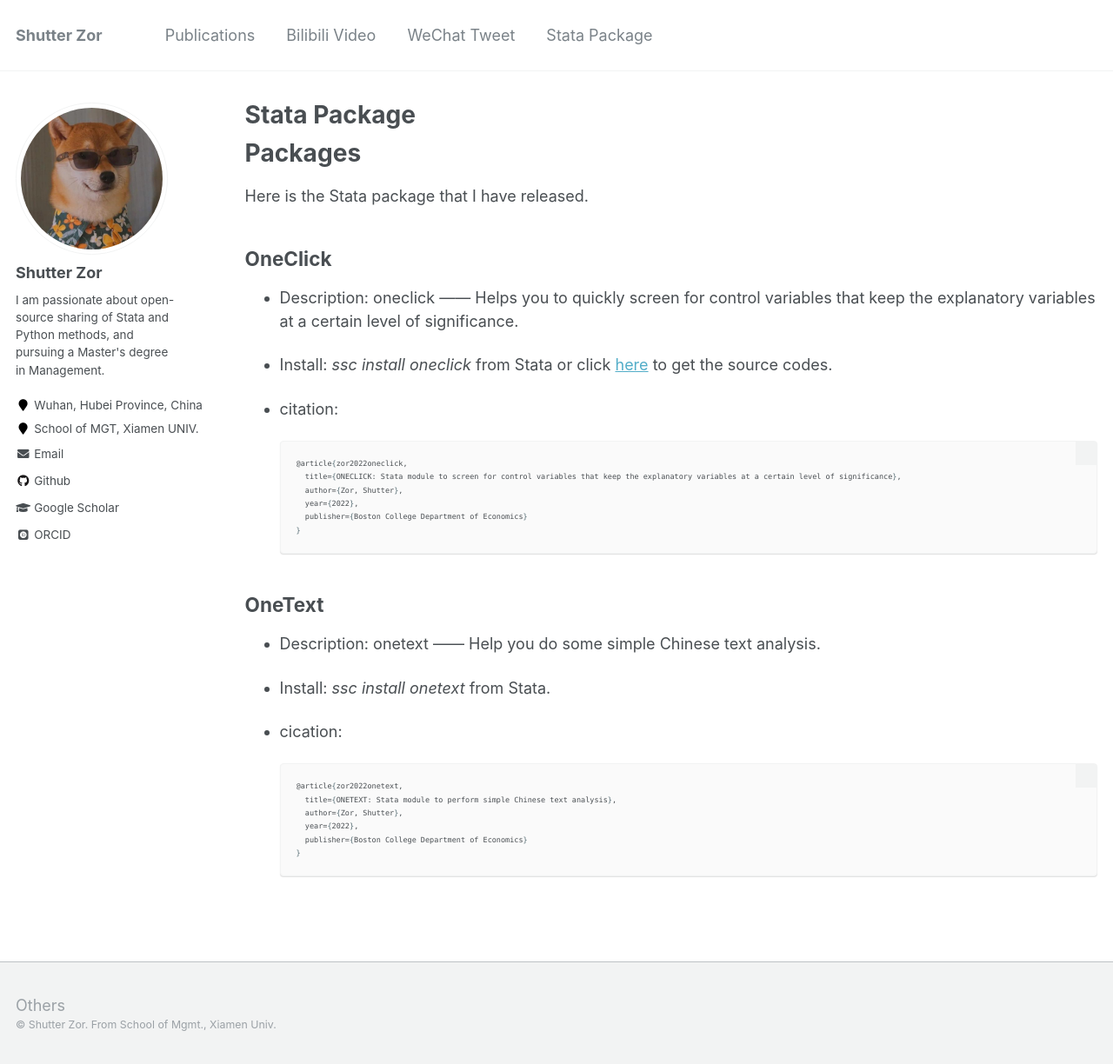
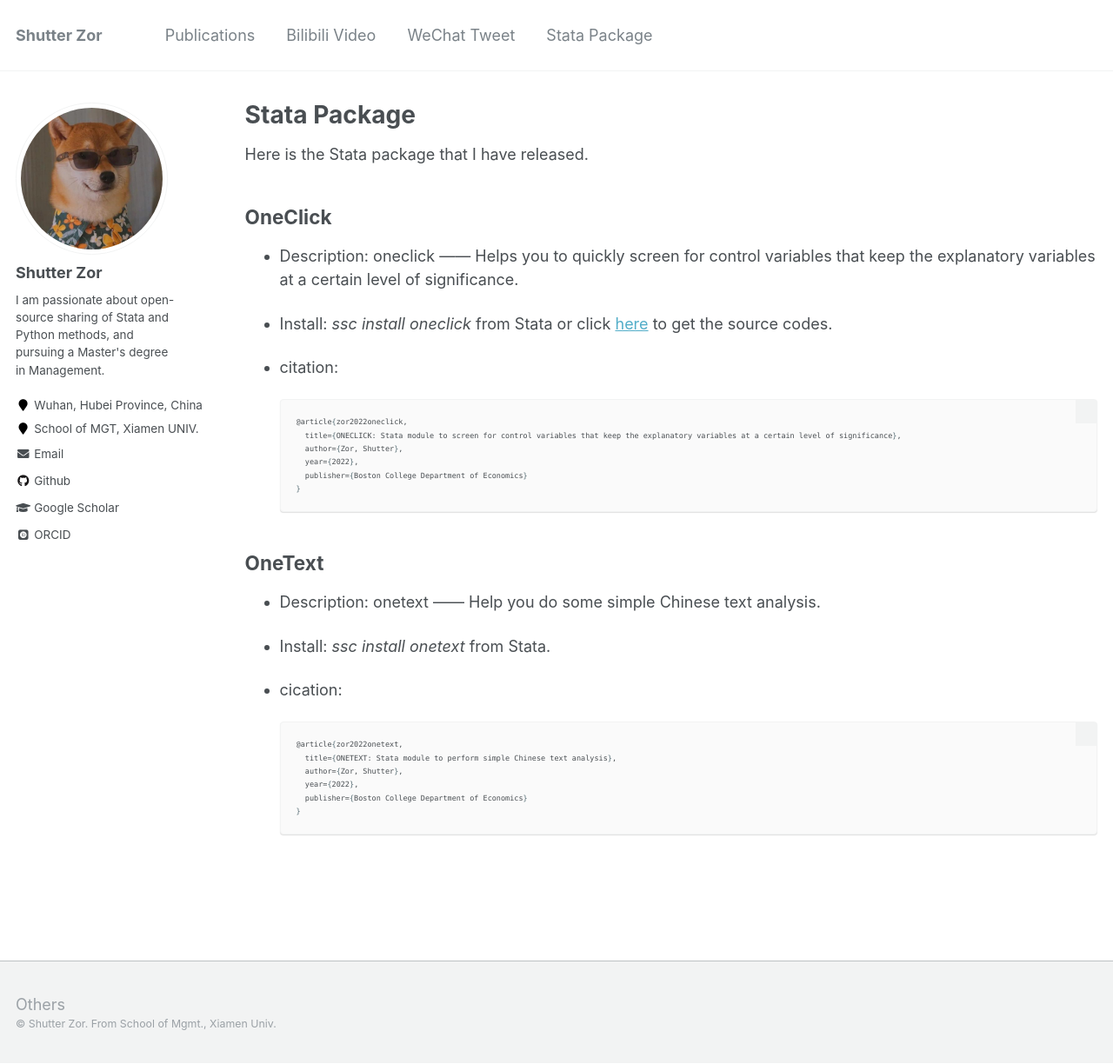
Before and after one commit to ShutterZor/ShutterZor.github.io, a Jekyll site: the page built from _pages/stata.md, in a window 1280 px wide and 1224 px high. Shown: the whole window at 87% size. Built offline with Jekyll 4.4.1, drawn with Linux system fonts in a browser that asks for light colours; some web fonts are replaced.

Commit message:
Update stata.md

```diff
--- a/_pages/stata.md
+++ b/_pages/stata.md
@@ -4,8 +4,6 @@ title: "Stata Package"
 permalink: /stata/
 author_profile: true
 ---
-
-# Packages
 
 Here is the Stata package that I have released.
 
```
